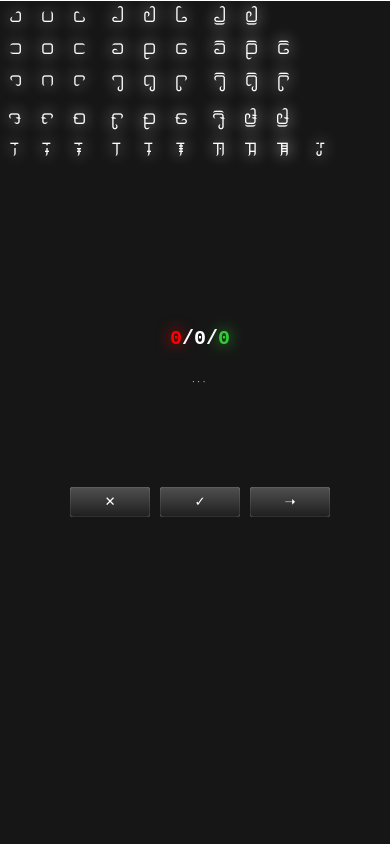
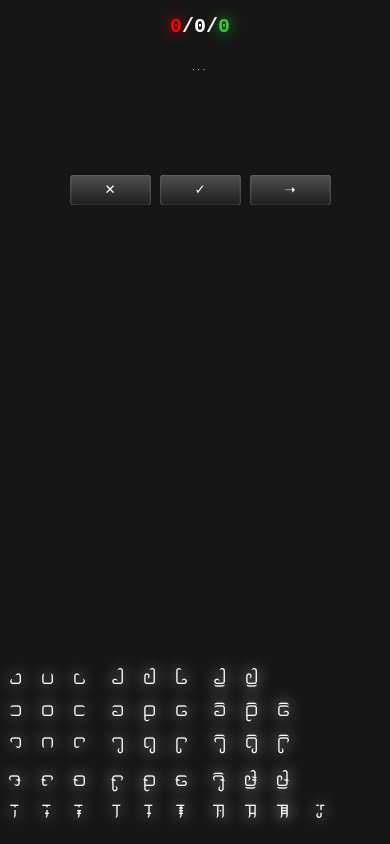
Before and after one commit to Pyra222/Pyra222.github.io, a plain HTML site: page index.html in a window 390 px wide. Drawn offline with nearby package versions, Linux system fonts and the light colour scheme; no server answers.

Commit message:
Move reminder for mobile view
In the future I'll move it to another tab

```diff
--- a/css/style.css
+++ b/css/style.css
@@ -46,10 +46,10 @@ html, body {
 }
 
 .reminder {
-    border-bottom: 1px solid white;
-    position: relative;
+    position: absolute;
+    bottom: 10px;
     display: block;
-    width: 100%;
+    width: 99%;
 }
 
 .side {
@@ -70,7 +70,8 @@ td {
 
 .container {
     position: absolute;
-    width: 100%;
+    width: 90%;
+    margin: auto;
     display: flex;
     flex-direction: column;
     top: 50%;
@@ -135,3 +136,10 @@ button:hover {
 button:active {
     background: linear-gradient(to bottom, rgb(120, 120, 120), rgb(70, 70, 70));
 }
+
+@media only screen and (max-width: 600px) {
+    .container {
+        top: 10px;
+        transform: translate(-50%, 0%);
+    }
+}
```
